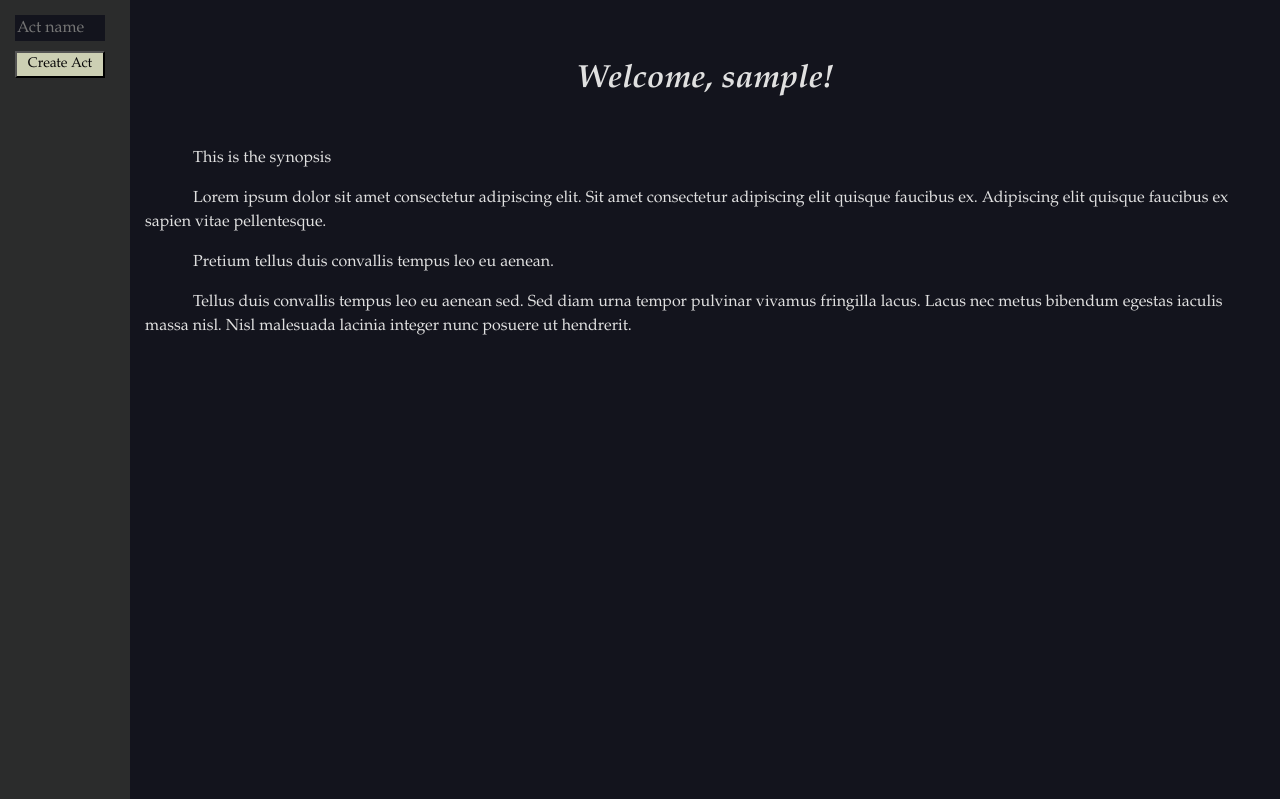
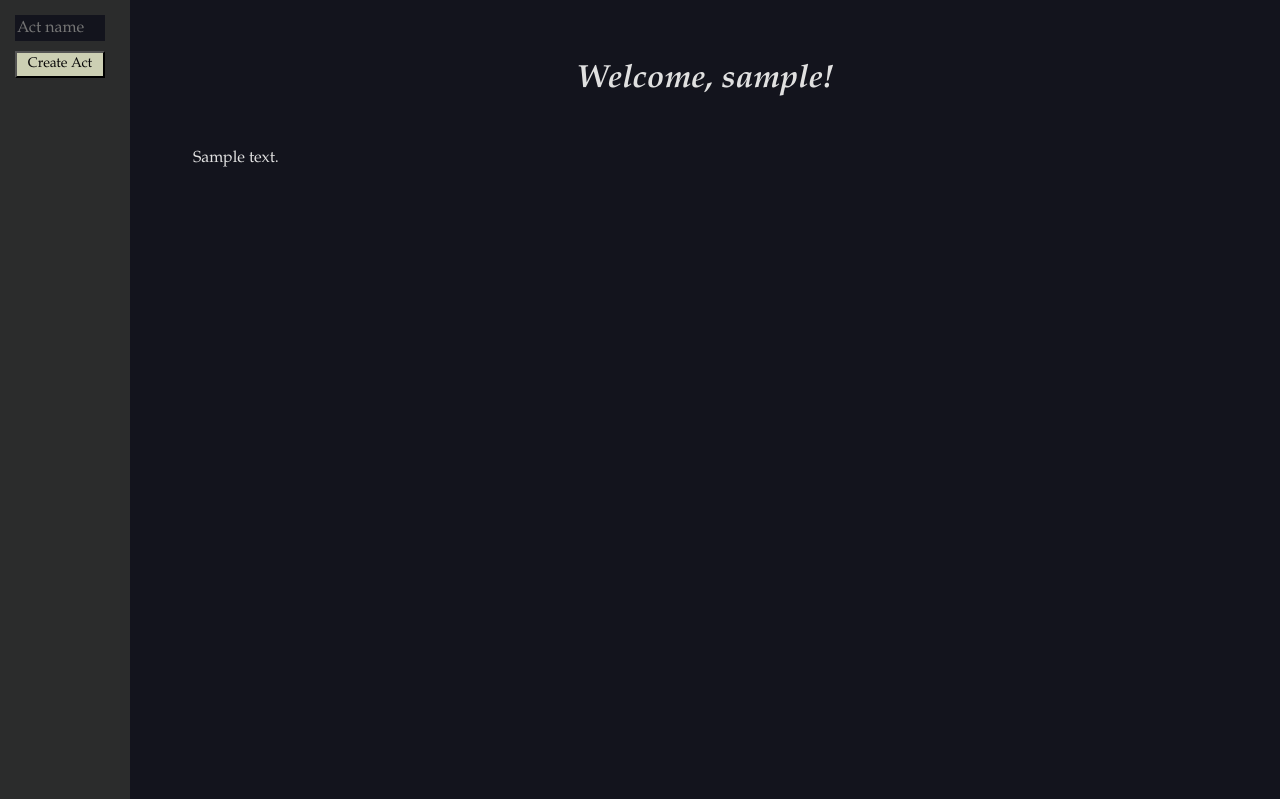
Before and after one commit to kayrases/simple-writing, a Flask app: template templates/welcome.html in a window 1280 px wide. Shown: the top 799 px of the page. Run offline with Flask 3, Linux system fonts and the light colour scheme; the template is opened without the code that fills it: most values are stand-ins (such as "Sample title", 1, 10 or a date in 2020).

Commit message:
white nights populates into the welcome page

```diff
--- a/main.py
+++ b/main.py
@@ -1,3 +1,4 @@
+import os
 from flask import Flask, render_template, request, redirect, url_for, session
 
 app = Flask(__name__)
@@ -32,7 +33,14 @@ def signup():
 @app.route('/welcome')
 def welcome():
     username = session.get("username", None)
-    return render_template("welcome.html", username=username.title())
+
+    base_dir = os.path.dirname(os.path.abspath(__file__))
+    file_path = os.path.join(base_dir, 'data', 'white-nights.txt')
+
+    with open(file_path, "r", encoding="utf-8") as file:
+        text = file.read()
+
+    return render_template("welcome.html", username=username.title(), text=text)
 
 @app.route('/act')
 def addact():
--- a/templates/welcome.html
+++ b/templates/welcome.html
@@ -34,10 +34,7 @@
         </div>
         <div class="editor">
             <h1 style="padding-top: 20px; padding-bottom: 20px;">Welcome, {{ username }}!</h1>
-            <p>This is the synopsis</p>
-            <p>Lorem ipsum dolor sit amet consectetur adipiscing elit. Sit amet consectetur adipiscing elit quisque faucibus ex. Adipiscing elit quisque faucibus ex sapien vitae pellentesque.</p>
-            <p>Pretium tellus duis convallis tempus leo eu aenean.</p>
-            <p>Tellus duis convallis tempus leo eu aenean sed. Sed diam urna tempor pulvinar vivamus fringilla lacus. Lacus nec metus bibendum egestas iaculis massa nisl. Nisl malesuada lacinia integer nunc posuere ut hendrerit.</p>
+            <p>{{ text }}</p>
         </div>
     </div>
     <footer>
```
